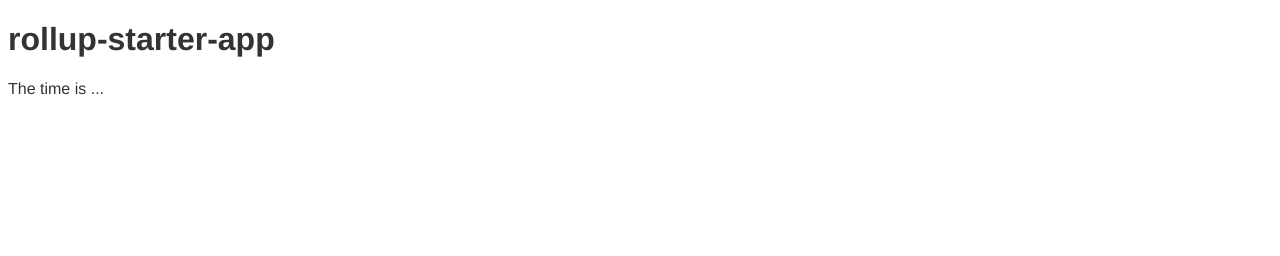
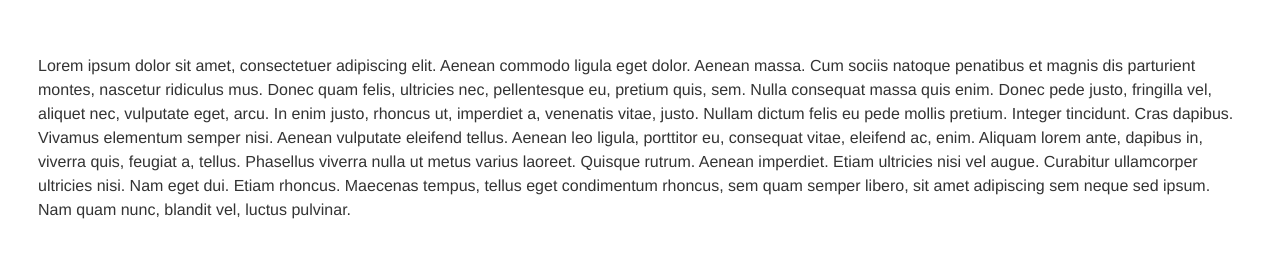
Before and after one commit to cagosto/ellipse, a website: page public/index.html in a window 1280 px wide. Drawn offline with Linux system fonts and the light colour scheme.

Commit message:
feat base set up for handling copy and config.

```diff
--- a/package.json
+++ b/package.json
@@ -10,8 +10,6 @@
     "npm-run-all": "^4.1.3",
     "rollup": "^0.60.1",
     "rollup-plugin-babel": "^3.0.7",
-    "rollup-plugin-commonjs": "^9.1.3",
-    "rollup-plugin-node-resolve": "^3.3.0",
     "rollup-plugin-uglify": "^4.0.0",
     "serve": "^9.3.0"
   },
--- a/public/bundle.js
+++ b/public/bundle.js
@@ -7,17 +7,50 @@
     }
   };
 
-  var Test = function Test() {
-  	classCallCheck(this, Test);
+  var Ellipse = function Ellipse() {
+  	var _this = this;
 
-  	this.foo = function () {
-  		console.log(true);
+  	var settings = arguments.length > 0 && arguments[0] !== undefined ? arguments[0] : [];
+  	classCallCheck(this, Ellipse);
+
+  	this.ellipseCopy = function (copy) {
+  		for (var i = 0; i < _this.countVal.length; i++) {
+  			var size = _this.settings[i].width;
+  			var winSize = window.innerWidth;
+
+  			if (winSize < size) {
+  				return copy.substring(0, _this.countVal[i]) + "...";
+  			}
+  		}
+
+  		return copy;
   	};
 
-  	console.log(true);
+  	this.settings = settings;
+  	this.countVal = settings.map(function (val) {
+  		return val.count;
+  	});
   };
 
-  new Test();
+  var copyNode = document.querySelector('.test');
+  var copy = copyNode.textContent;
+
+  var copyEllipse = new Ellipse([{
+    width: 768,
+    count: 50
+  }, {
+    width: 980,
+    count: 100
+  }, {
+    width: 1280,
+    count: 150
+  }]);
+
+  copyNode.innerHTML = copyEllipse.ellipseCopy(copy);
+
+  window.addEventListener('resize', function () {
+    copyNode.innerHTML = copyEllipse.ellipseCopy(copy);
+  });
 
 }());
 //# sourceMappingURL=bundle.js.map
--- a/public/index.html
+++ b/public/index.html
@@ -10,12 +10,13 @@
 			font-family: 'Helvetica Neue', Arial, sans-serif;
 			color: #333;
 			font-weight: 300;
+			padding: 30px;
+			line-height: 1.5;
 		}
 	</style>
 </head>
 <body>
-	<h1>rollup-starter-app</h1>
-	<p>The time is <span id='time-now'>...</span></p>
+	<p class="test">Lorem ipsum dolor sit amet, consectetuer adipiscing elit. Aenean commodo ligula eget dolor. Aenean massa. Cum sociis natoque penatibus et magnis dis parturient montes, nascetur ridiculus mus. Donec quam felis, ultricies nec, pellentesque eu, pretium quis, sem. Nulla consequat massa quis enim. Donec pede justo, fringilla vel, aliquet nec, vulputate eget, arcu. In enim justo, rhoncus ut, imperdiet a, venenatis vitae, justo. Nullam dictum felis eu pede mollis pretium. Integer tincidunt. Cras dapibus. Vivamus elementum semper nisi. Aenean vulputate eleifend tellus. Aenean leo ligula, porttitor eu, consequat vitae, eleifend ac, enim. Aliquam lorem ante, dapibus in, viverra quis, feugiat a, tellus. Phasellus viverra nulla ut metus varius laoreet. Quisque rutrum. Aenean imperdiet. Etiam ultricies nisi vel augue. Curabitur ullamcorper ultricies nisi. Nam eget dui. Etiam rhoncus. Maecenas tempus, tellus eget condimentum rhoncus, sem quam semper libero, sit amet adipiscing sem neque sed ipsum. Nam quam nunc, blandit vel, luctus pulvinar.</p>
 	<script src='bundle.js'></script>
 </body>
 </html>
```
Also changed, not shown: src/ellipse.js (added, +18 -0 lines), src/main.js (+23 -2 lines), src/update.js (deleted, +0 -8 lines), 1 other file.
